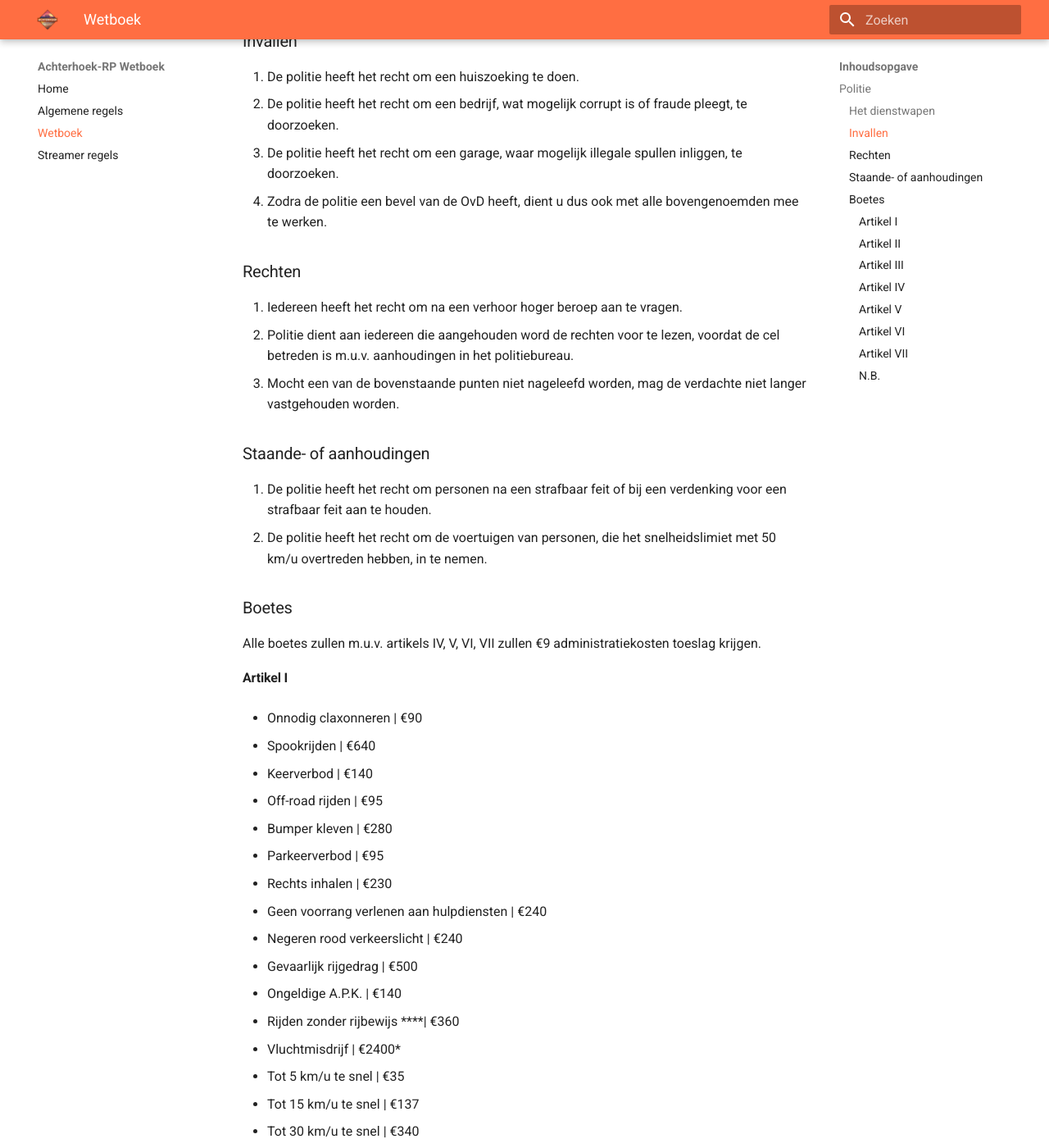
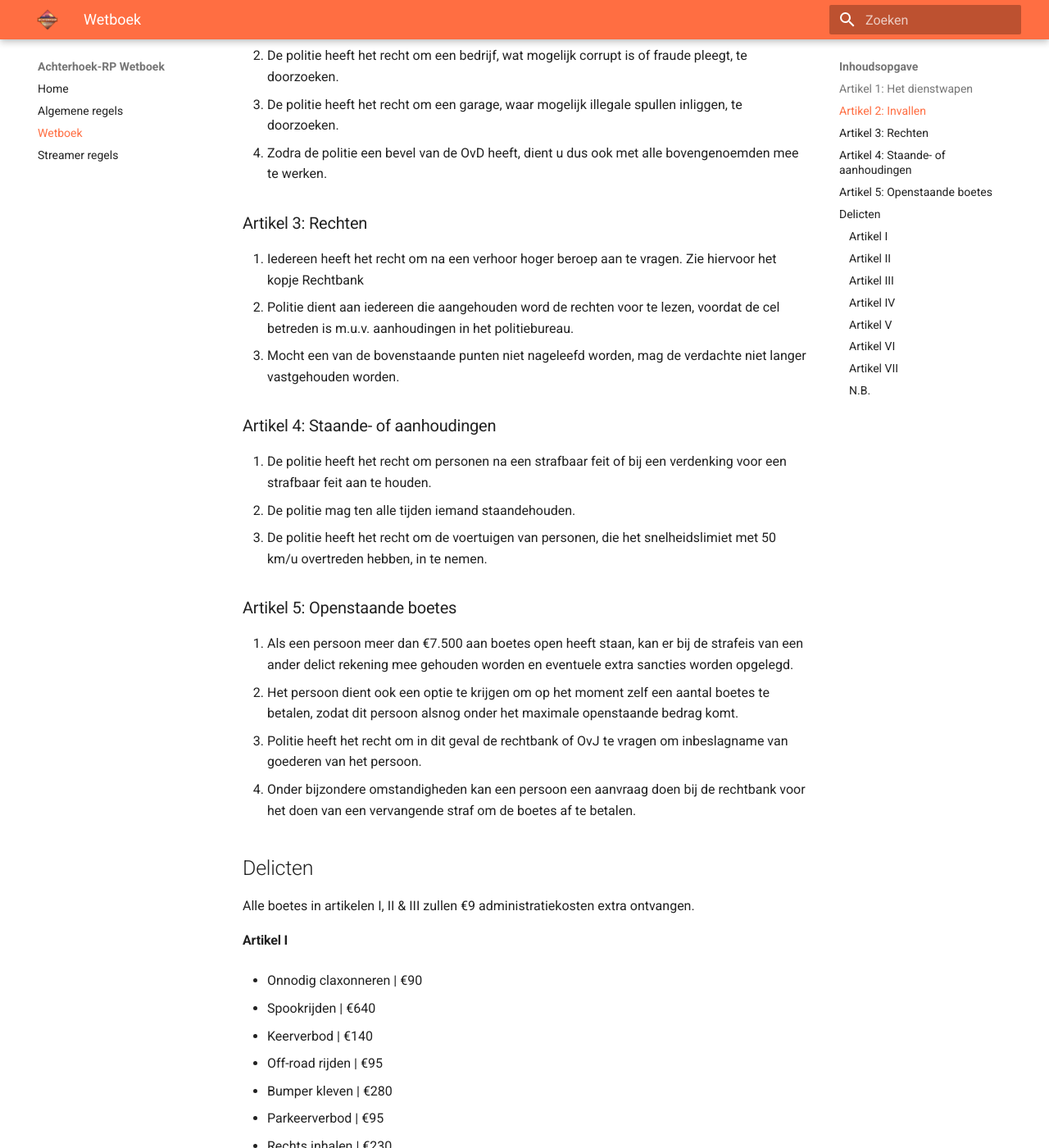
Before and after one commit to Jaccosf/ARP-Wetboek, an MkDocs documentation site: the page built from docs/wetboek.md, in a window 1280 px wide and 1400 px high, scrolled down 509 px. Shown: the whole window at 82% size. Built offline with MkDocs 1.6.1 and Material for MkDocs 9.7.7, drawn with Linux system fonts in a browser that asks for light colours; some of the changed text lies outside the part shown.

Commit message:
Artikel 5: Openstaande boetes

```diff
--- a/docs/wetboek.md
+++ b/docs/wetboek.md
@@ -1,30 +1,36 @@
-# Ingame server regels
+# Ingame wetboek
 
 Hier kunt u de algemene IC (In Charachter) regels van Achterhoek-RP vinden.
 
-## Politie
-### Het dienstwapen
+### Artikel 1: Het dienstwapen
 1. Een agent dient zijn of haar dienstwapens t.a.t. in te leveren, wanneer diegene UIT-dienst gaat.
 2. Het doorspelen van een van de dienstwapens is ten strengste verboden! (Tijdens een gijzeling mag het dienstwapen echter wel worden afgepakt met /me.)
 3. De bovengenoemde regels zullen streng worden gehandhaafd en kunnen resulteren in een harde maatregelen.
 
-### Invallen
+### Artikel 2: Invallen
 1. De politie heeft het recht om een huiszoeking te doen.
 2. De politie heeft het recht om een bedrijf, wat mogelijk corrupt is of fraude pleegt, te doorzoeken.
 3. De politie heeft het recht om een garage, waar mogelijk illegale spullen inliggen, te doorzoeken.
 4. Zodra de politie een bevel van de OvD heeft, dient u dus ook met alle bovengenoemden mee te werken.
 
-### Rechten
-1. Iedereen heeft het recht om na een verhoor hoger beroep aan te vragen.
+### Artikel 3: Rechten
+1. Iedereen heeft het recht om na een verhoor hoger beroep aan te vragen. Zie hiervoor het kopje Rechtbank
 2. Politie dient aan iedereen die aangehouden word de rechten voor te lezen, voordat de cel betreden is m.u.v. aanhoudingen in het politiebureau.
 3. Mocht een van de bovenstaande punten niet nageleefd worden, mag de verdachte niet langer vastgehouden worden.
 
-### Staande- of aanhoudingen
+### Artikel 4: Staande- of aanhoudingen
 1. De politie heeft het recht om personen na een strafbaar feit of bij een verdenking voor een strafbaar feit aan te houden.
-2. De politie heeft het recht om de voertuigen van personen, die het snelheidslimiet met 50 km/u overtreden hebben, in te nemen.
+2. De politie mag ten alle tijden iemand staandehouden.
+3. De politie heeft het recht om de voertuigen van personen, die het snelheidslimiet met 50 km/u overtreden hebben, in te nemen.
 
-### Boetes
-Alle boetes zullen m.u.v. artikels IV, V, VI, VII zullen €9 administratiekosten toeslag krijgen.
+### Artikel 5: Openstaande boetes
+1. Als een persoon meer dan €7.500 aan boetes open heeft staan, kan er bij de strafeis van een ander delict rekening mee gehouden worden en eventuele extra sancties worden opgelegd.
+2. Het persoon dient ook een optie te krijgen om op het moment zelf een aantal boetes te betalen, zodat dit persoon alsnog onder het maximale openstaande bedrag komt.
+3. Politie heeft het recht om in dit geval de rechtbank of OvJ te vragen om inbeslagname van goederen van het persoon.
+4. Onder bijzondere omstandigheden kan een persoon een aanvraag doen bij de rechtbank voor het doen van een vervangende straf om de boetes af te betalen.
+
+## Delicten
+Alle boetes in artikelen I, II & III zullen €9 administratiekosten extra ontvangen.
 
 #### Artikel I
 - Onnodig claxonneren | €90
```
